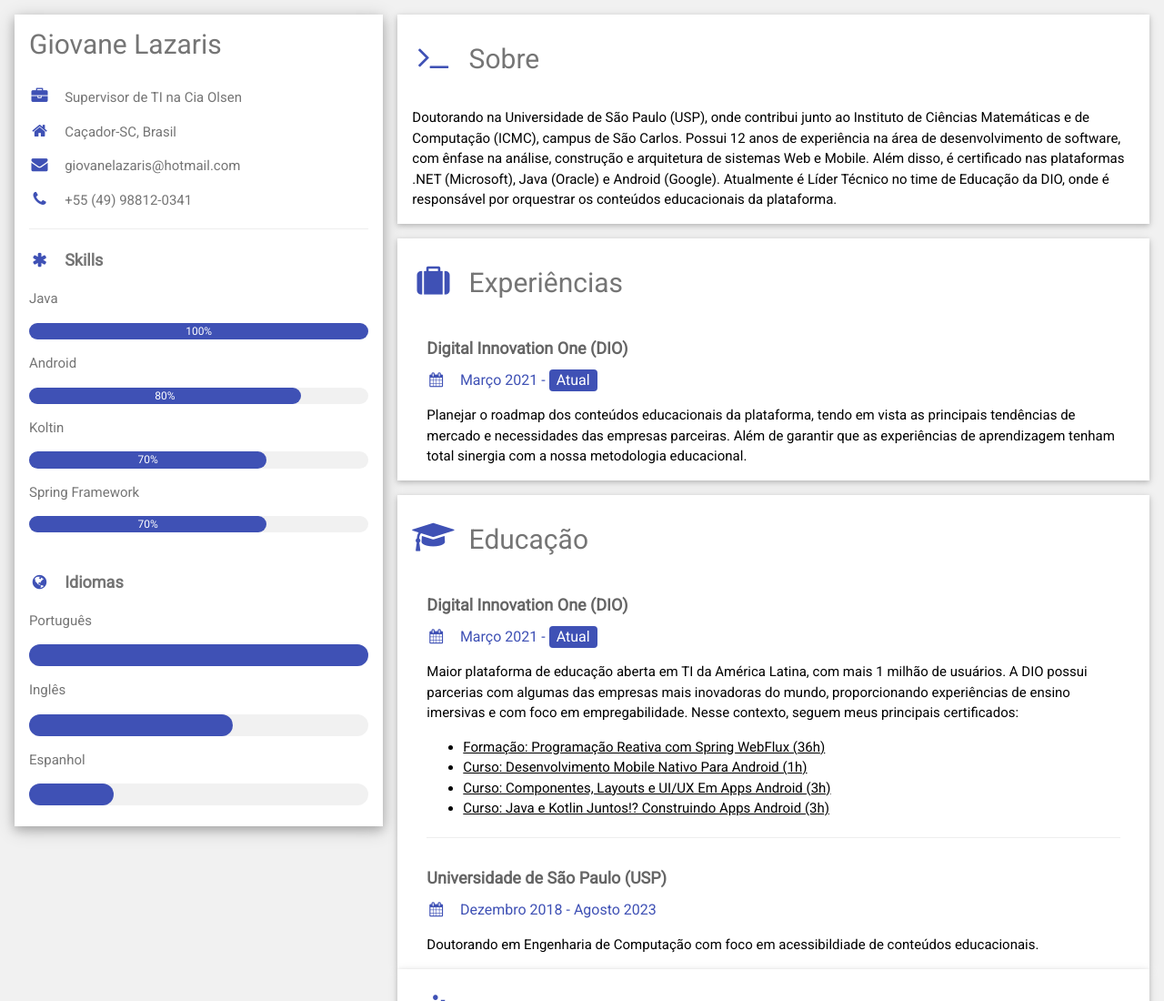
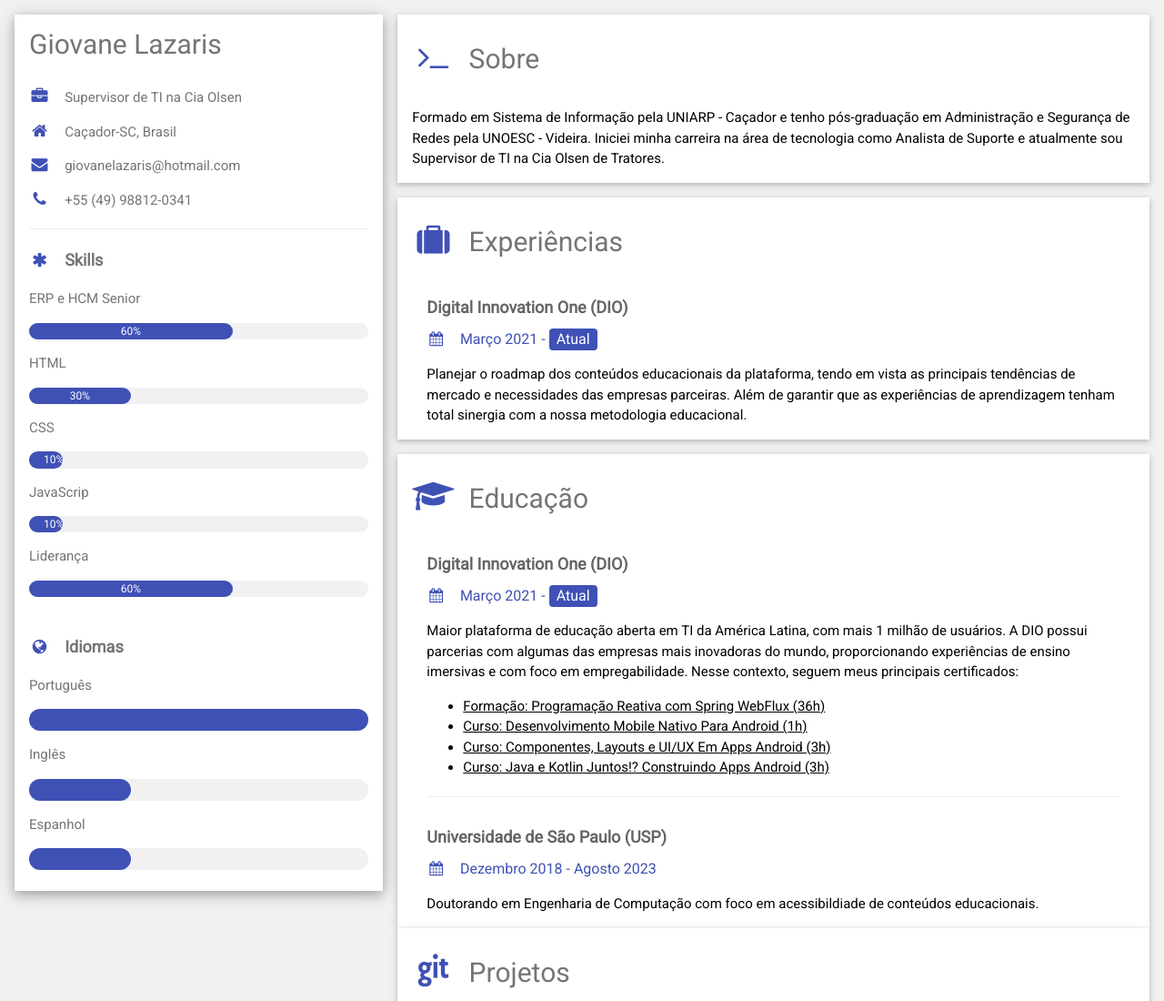
Before and after one commit to giovanelazaris/curriculo, a plain HTML site: page index.html in a window 1280 px wide. Shown: the top 1100 px of the page at 91% size. Drawn offline with nearby package versions, Linux system fonts and the light colour scheme.

Commit message:
commit sobre

```diff
--- a/index.html
+++ b/index.html
@@ -45,21 +45,25 @@
               <p class="w3-large">
                 <b><i class="fa fa-asterisk fa-fw w3-margin-right w3-text-indigo"></i>Skills</b>
               </p>
-              <p>Java</p>
+              <p>ERP e HCM Senior</p>
               <div class="w3-light-grey w3-round-xlarge w3-small">
-                <div class="w3-container w3-center w3-round-xlarge w3-indigo" style="width:100%">100%</div>
+                <div class="w3-container w3-center w3-round-xlarge w3-indigo" style="width:60%">60%</div>
               </div>
-              <p>Android</p>
+              <p>HTML</p>
               <div class="w3-light-grey w3-round-xlarge w3-small">
-                <div class="w3-container w3-center w3-round-xlarge w3-indigo" style="width:80%">80%</div>
+                <div class="w3-container w3-center w3-round-xlarge w3-indigo" style="width:30%">30%</div>
               </div>
-              <p>Koltin</p>
+              <p>CSS</p>
               <div class="w3-light-grey w3-round-xlarge w3-small">
-                <div class="w3-container w3-center w3-round-xlarge w3-indigo" style="width:70%">70%</div>
+                <div class="w3-container w3-center w3-round-xlarge w3-indigo" style="width:10%">10%</div>
               </div>
-              <p>Spring Framework</p>
+              <p>JavaScrip</p>
               <div class="w3-light-grey w3-round-xlarge w3-small">
-                <div class="w3-container w3-center w3-round-xlarge w3-indigo" style="width:70%">70%</div>
+                <div class="w3-container w3-center w3-round-xlarge w3-indigo" style="width:10%">10%</div>
+              </div>
+              <p>Liderança</p>
+              <div class="w3-light-grey w3-round-xlarge w3-small">
+                <div class="w3-container w3-center w3-round-xlarge w3-indigo" style="width:60%">60%</div>
               </div>
               <br>
 
@@ -72,11 +76,11 @@
               </div>
               <p>Inglês</p>
               <div class="w3-light-grey w3-round-xlarge">
-                <div class="w3-round-xlarge w3-indigo" style="height:24px;width:60%"></div>
+                <div class="w3-round-xlarge w3-indigo" style="height:24px;width:30%"></div>
               </div>
               <p>Espanhol</p>
               <div class="w3-light-grey w3-round-xlarge">
-                <div class="w3-round-xlarge w3-indigo" style="height:24px;width:25%"></div>
+                <div class="w3-round-xlarge w3-indigo" style="height:24px;width:30%"></div>
               </div>
               <br>
             </div>
@@ -90,7 +94,7 @@
 
           <div class="w3-container w3-card w3-white w3-margin-bottom">
             <h2 class="w3-text-grey w3-padding-16"><i class="fa fa-terminal fa-fw w3-margin-right w3-xxlarge w3-text-indigo"></i>Sobre</h2>
-            <p>Doutorando na Universidade de São Paulo (USP), onde contribui junto ao Instituto de Ciências Matemáticas e de Computação (ICMC), campus de São Carlos. Possui 12 anos de experiência na área de desenvolvimento de software, com ênfase na análise, construção e arquitetura de sistemas Web e Mobile. Além disso, é certificado nas plataformas .NET (Microsoft), Java (Oracle) e Android (Google). Atualmente é Líder Técnico no time de Educação da DIO, onde é responsável por orquestrar os conteúdos educacionais da plataforma.</p>
+            <p>Formado em Sistema de Informação pela UNIARP - Caçador  e tenho pós-graduação em Administração e Segurança de Redes pela UNOESC - Videira. Iniciei minha carreira na área de tecnologia como Analista de Suporte e atualmente sou Supervisor de TI na Cia Olsen de Tratores.</p>
           </div>
 
           <div class="w3-container w3-card w3-white w3-margin-bottom">
```
